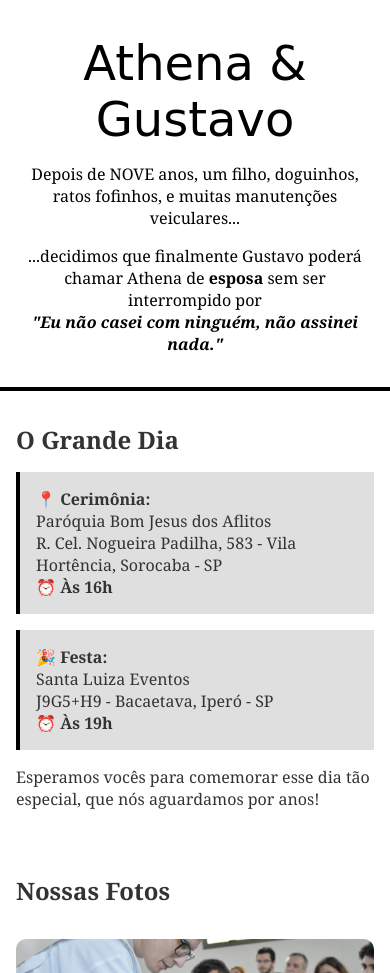
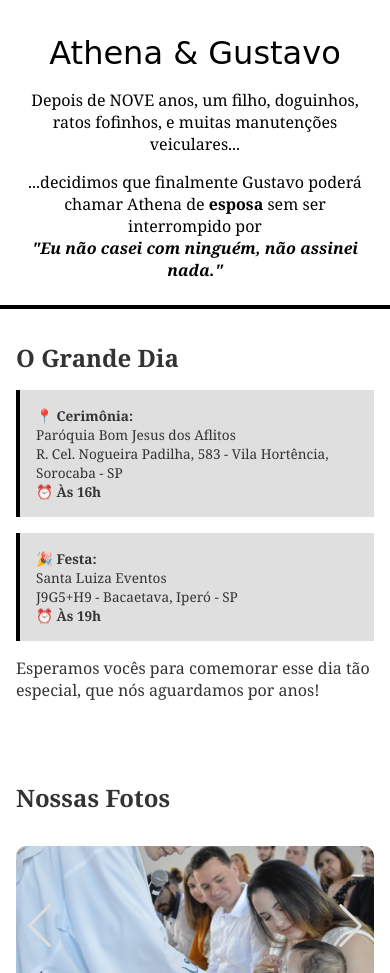
Before and after one commit to GustDoyle/athena-gustavo, a plain HTML site: page index.html in a window 390 px wide. Shown: the part 127-1100 px from the top of the page. Drawn offline with nearby package versions, Linux system fonts and the light colour scheme.

Commit message:
Adaptando a mobile V2

```diff
--- a/index.html
+++ b/index.html
@@ -15,6 +15,11 @@ body {
       color: #333;
       margin: 0;
       padding: 0;
+      box-sizing: border-box;
+    }
+
+    *, *::before, *::after {
+      box-sizing: inherit;
     }
 
     header {
@@ -30,6 +35,7 @@ header .header-floral {
       width: 100%;
       max-height: 200px;
       object-fit: cover;
+      display: block;
     }
 
     header .header-text {
@@ -37,7 +43,11 @@ header .header-text {
       top: 50%;
       left: 50%;
       transform: translate(-50%, -50%);
-  padding: 1rem;
+      padding: 1rem 2rem;
+      max-width: 90vw;
+      background: rgba(255, 255, 255, 0.85);
+      border-radius: 10px;
+      text-align: center;
     }
 
     h1, h2 {
@@ -55,6 +65,7 @@ section {
       border-left: 4px solid #000000;
       margin: 1rem 0;
       padding: 1rem;
+      word-wrap: break-word;
     }
 
     .pix {
@@ -62,6 +73,7 @@ section {
       border-left: 4px solid #5c5c5c;
       margin-top: 1rem;
       padding: 1rem;
+      word-wrap: break-word;
     }
 
     footer {
@@ -80,6 +92,7 @@ a.button {
       border-radius: 5px;
       display: inline-block;
       margin-top: 1rem;
+      transition: background-color 0.3s ease;
     }
 
     a.button:hover {
@@ -96,13 +109,16 @@ nav {
       font-family: 'Palace Script MT', cursive;
       font-size: 6rem;
       font-weight: normal;
+      line-height: 1;
+      margin-bottom: 0.3rem;
+      word-break: break-word;
     }
 
     /* Swiper custom */
     .swiper {
       width: 100%;
       max-width: 800px;
-  height: 350px; /* altura fixa */
+      height: 350px;
       margin: 2rem auto;
       position: relative;
     }
@@ -117,40 +133,77 @@ nav {
     .swiper-slide img {
       width: 100%;
       height: 100%;
-  object-fit: cover; /* mantém a imagem proporcional dentro da área */
+      object-fit: cover;
       border-radius: 10px;
     }
 
-/* Setas de navegação em cinza claro quase branco */
     .swiper-button-prev,
     .swiper-button-next {
       color: #ddd;
     }
 
     /* Media queries para telas pequenas */
-@media (max-width: 600px) {
+    @media (max-width: 900px) {
       .palace {
-    font-size: 3rem;
+        font-size: 4.5rem;
       }
 
       header .header-text {
+        padding: 1rem 1.5rem;
+      }
+
+      .swiper {
+        height: 280px;
+      }
+    }
+
+    @media (max-width: 600px) {
+      /* Tornar o header-text estático para evitar sobreposição */
+      header .header-text {
         position: static;
         transform: none;
-    padding: 1rem;
+        padding: 1rem 1rem 0.5rem;
+        max-width: 100%;
+        background: transparent;
+        border-radius: 0;
+        color: #000;
+      }
+
+      .palace {
+        font-size: 2.8rem;
       }
 
       section {
-    padding: 1rem;
+        padding: 1rem 1rem 2rem 1rem;
         max-width: 100%;
       }
 
       .swiper {
-    height: 200px; /* diminuir altura no mobile */
+        height: 200px;
       }
 
       footer {
         padding: 1rem;
         font-size: 0.8rem;
+      }
+
+      /* Ajustar os textos para não invadir outras áreas */
+      .info, .pix {
+        font-size: 0.9rem;
+      }
+    }
+
+    @media (max-width: 400px) {
+      .palace {
+        font-size: 2rem;
+      }
+
+      .swiper {
+        height: 160px;
+      }
+
+      .info, .pix {
+        font-size: 0.85rem;
       }
     }
   </style>
@@ -229,7 +282,7 @@ nav {
     const swiper = new Swiper('.swiper', {
       loop: true,
       autoplay: {
-        delay: 30000, // 30 segundos
+        delay: 30000,
         disableOnInteraction: false,
       },
       navigation: {
```
Lines whose indentation alone changed are shown as unchanged.
